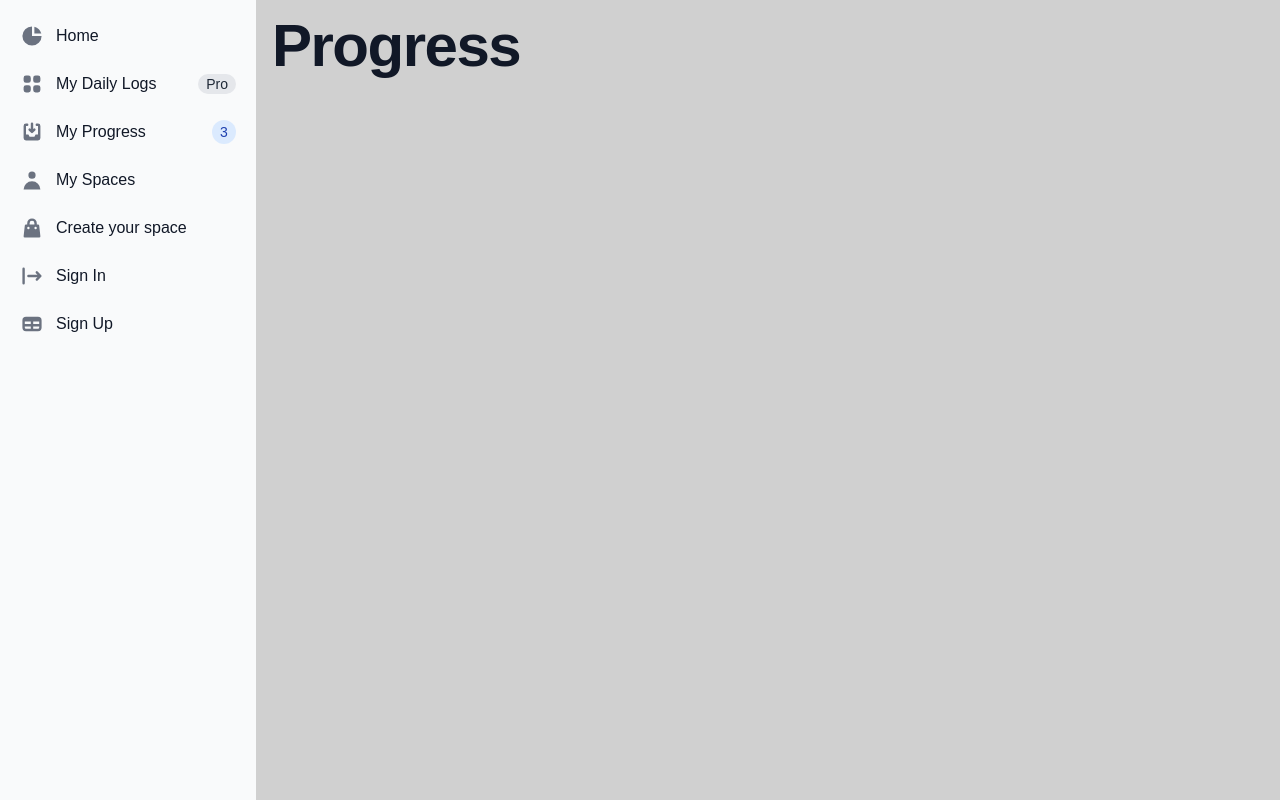
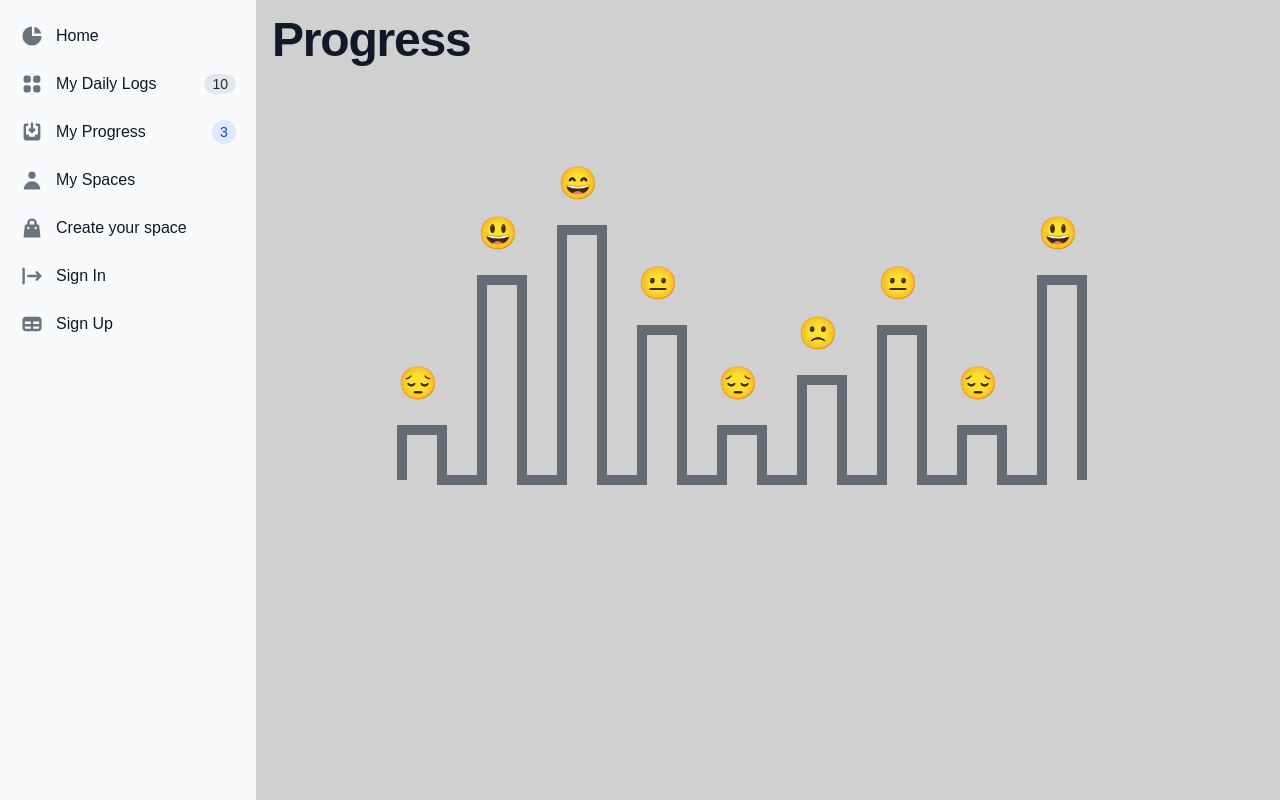
Before and after one commit to KrutikaBhatt/Samvedna, a React (Create React App) app in the folder frontend/: page /progress in a window 1280 px wide. Built offline with nearby package versions, Linux system fonts and the light colour scheme.

Commit message:
added my changes

```diff
--- a/frontend/src/App.js
+++ b/frontend/src/App.js
@@ -37,7 +37,7 @@ function App() {
 					<Route exact path="/" element={<Home userId={userId} userName={userName} />} />
 					<Route exact path="/create-space" element={<CreateSpace />} />
 					<Route exact path="/space" element={<Space />} />
-          <Route exact path="/mood" element={<Mood />} />
+          			<Route exact path="/mood" element={<Mood />} />
 					<Route exact path="/sign-up" element={<Register setUserId={setUserId} setWalletAddress={setWalletAddress} setUserName={setUserName} />} />
 					<Route exact path="/my-logs" element={<MyLogs setUserId={setUserId} setWalletAddress={setWalletAddress} setUserName={setUserName} />} />
 					<Route exact path="/progress" element={<Progress setUserId={setUserId} setUserName={setUserName} />} />
--- a/frontend/src/components/Navbar.js
+++ b/frontend/src/components/Navbar.js
@@ -101,13 +101,13 @@ export const Navbar = ({setUserId, setUserName, setWalletAddress, userId}) => {
                 </svg>
                 <span class="flex-1 ml-3 whitespace-nowrap">My Daily Logs</span>
                 <span class="inline-flex items-center justify-center px-2 ml-3 text-sm font-medium text-gray-800 bg-gray-200 rounded-full dark:bg-gray-700 dark:text-gray-300">
-                  Pro
+                  10
                 </span>
               </a>
             </li>
             <li>
               <a
-                href="#"
+                href="/progress"
                 class="flex items-center p-2 text-gray-900 rounded-lg dark:text-white hover:bg-gray-100 dark:hover:bg-gray-700">
                 <svg
                   aria-hidden="true"
--- a/frontend/src/components/Progress.js
+++ b/frontend/src/components/Progress.js
@@ -1,12 +1,16 @@
 import React from "react";
 import { useState } from "react";
 import axios from "axios";
+import { Mood } from "../components/Mood";
 
 export const Progress = () => {
     return (
         <div className ='ml-64'>
             <div class="mx-4 my-4">
-                <h1 class="mb-4 text-4xl font-extrabold leading-none tracking-tight text-gray-900 md:text-5xl lg:text-6xl dark:text-white">Progress</h1>
+                <h4 class="mb-4 text-2xl font-extrabold leading-none tracking-tight text-gray-900 md:text-4xl lg:text-5xl dark:text-white">Progress</h4>
+            </div>
+            <div class="w-[200px]">
+            <Mood />
             </div>
         </div>
     );
```
